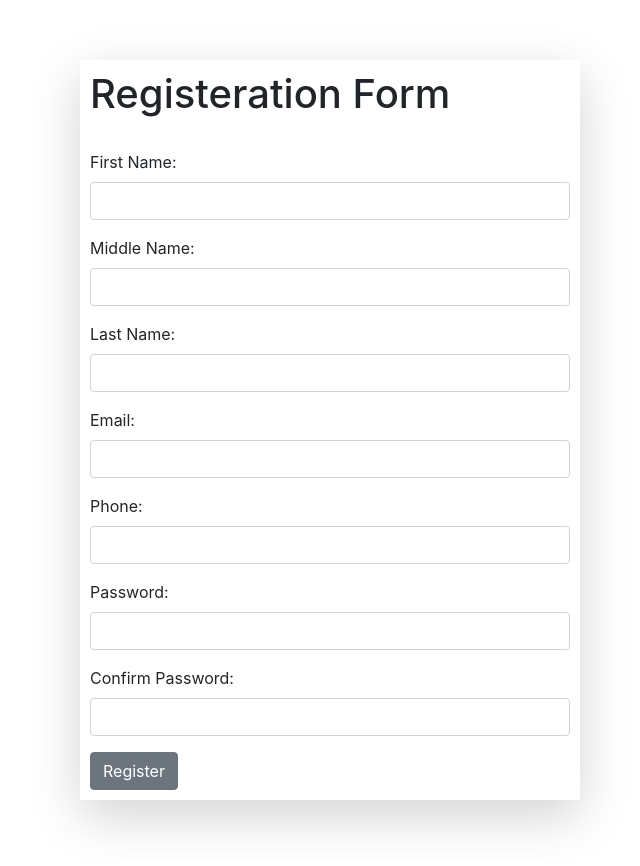
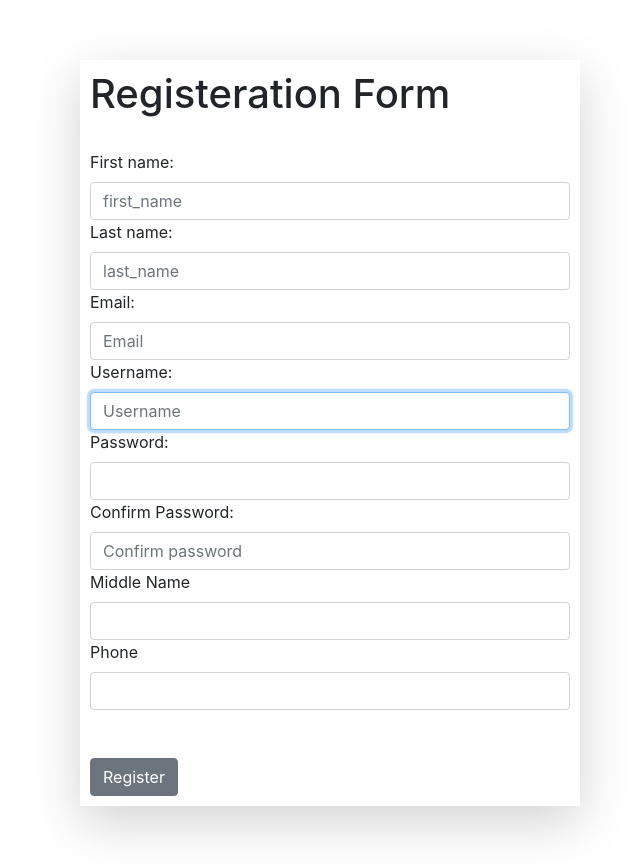
Before and after one commit to ZnS-20/Loan-Management-System, a Django app: page /register_user in a window 1280 px wide. Shown: the whole page, without its empty margins (640-1280 px from the left). Before the commit the page ends 831 px from the top, so only its background shows below. Run offline with Django 4.2, Linux system fonts and the light colour scheme.

Commit message:
Created a register form using Django's User table and add custom fields to it

```diff
--- a/LMSUser/admin.py
+++ b/LMSUser/admin.py
@@ -1,5 +1,5 @@
 from django.contrib import admin
-from .models import User
+from .models import CustomUser
 # Register your models here.
 
-admin.site.register(User)
+admin.site.register(CustomUser)
--- a/LMSUser/forms.py
+++ b/LMSUser/forms.py
@@ -1,26 +1,35 @@
 from django import forms
 from django.forms import ModelForm
-from .models import User
+from .models import CustomUser
+from django.contrib.auth.forms import UserCreationForm
+from django.contrib.auth.models import User
 
-class UserForm(ModelForm):
+
+class UserDetails(ModelForm):
+    class Meta:
+        model = CustomUser
+        fields = ('middle_name', 'phone')
+        widgets = {
+            "middle_name": forms.TextInput(attrs={'class': 'form-control'}),
+            "phone": forms.TextInput(attrs={'class': 'form-control'})
+        }
+
+
+class UserRegisterForm(UserCreationForm):
+    username = forms.CharField(widget=forms.TextInput(
+        attrs={'class': 'form-control', 'placeholder': 'Username'}))
+    first_name = forms.CharField(widget=forms.TextInput(
+        attrs={'class': 'form-control', 'placeholder': 'first_name'}))
+    last_name = forms.CharField(widget=forms.TextInput(
+        attrs={'class': 'form-control', 'placeholder': 'last_name'}))
+    password1 = forms.CharField(
+        widget=(forms.PasswordInput(attrs={'class': 'form-control'})))
+    password2 = forms.CharField(widget=forms.PasswordInput(
+        attrs={'class': 'form-control', 'placeholder': 'Confirm password'}))
+    email = forms.EmailField(widget=forms.EmailInput(
+        attrs={'class': 'form-control', 'placeholder': 'Email'}))
+
     class Meta:
         model = User
-        fields = ('first_name','middle_name','last_name','email','phone','password1','password2')
-        labels = {
-            "first_name": "First Name",
-            "last_name": "Last Name",
-            "middle_name": "Middle Name",
-            "email": "Email",
-            "phone": "Phone",
-            "password1": "Password",
-            "password2": "Confirm Password",
-        }
-        widgets = {
-            "first_name": forms.TextInput(attrs = {"class":"form-control"}),
-            "middle_name": forms.TextInput(attrs = {"class":"form-control"}),
-            "last_name": forms.TextInput(attrs = {"class":"form-control"}),
-            "email": forms.EmailInput(attrs = {"class":"form-control"}),
-            "phone": forms.TextInput(attrs = {"class":"form-control"}),
-            "password1": forms.PasswordInput(attrs = {"class":"form-control"}),
-            "password2": forms.PasswordInput(attrs = {"class":"form-control"}),
-        }
+        fields = ('username', 'first_name', 'last_name',
+                  'email', 'password1', 'password2')
--- a/LMSUser/models.py
+++ b/LMSUser/models.py
@@ -1,28 +1,25 @@
 from django.db import models
 from django.utils import timezone
+from django.contrib.auth.models import User
 
 # Create your models here.
 
-class User(models.Model):
+
+class CustomUser(models.Model):
     USER_CHOICE = (
-        (1,"ADMIN"),
-        (2,"USER"),
+        (1, "ADMIN"),
+        (2, "USER"),
     )
-    first_name = models.CharField(max_length = 60, null=False, blank=False)
-    last_name = models.CharField(max_length = 60, null=False, blank=False)
-    middle_name = models.CharField(max_length = 60, null=True, blank=True)
-    email = models.EmailField(max_length = 254, null=False, blank=False, unique=True)
-    phone = models.CharField(max_length = 10, null=False, blank=False)
-    password1 = models.CharField(max_length = 10, null=False, blank=False)
-    password2 = models.CharField(max_length = 10, null=False, blank=False)
-    is_active = models.BooleanField(default = True)
-    is_terminated = models.BooleanField(default = False)
-    created_by = models.CharField(max_length=5, choices = USER_CHOICE, default = "ADMIN")
-    created_date = models.DateField(default = timezone.now)
-    modified_by = models.CharField(max_length=5, choices = USER_CHOICE, default = "ADMIN")
-    modified_date = models.DateField(default = timezone.now)
-    version_number = models.IntegerField(default = 0)
-    is_email_verified = models.BooleanField(default = False)
-
-    def __str__(self):
-        return self.first_name + ' ' +self.last_name
+    user = models.OneToOneField(User, on_delete=models.CASCADE)
+    middle_name = models.CharField(max_length=60, null=True, blank=True)
+    phone = models.CharField(max_length=10, null=False, blank=False)
+    is_active = models.BooleanField(default=True)
+    is_terminated = models.BooleanField(default=False)
+    created_by = models.CharField(
+        max_length=5, choices=USER_CHOICE, default="ADMIN")
+    created_date = models.DateField(default=timezone.now)
+    modified_by = models.CharField(
+        max_length=5, choices=USER_CHOICE, default="ADMIN")
+    modified_date = models.DateField(default=timezone.now)
+    version_number = models.IntegerField(default=0)
+    is_email_verified = models.BooleanField(default=False)
--- a/LMSUser/templates/LMSUser/register_user.html
+++ b/LMSUser/templates/LMSUser/register_user.html
@@ -6,7 +6,48 @@
     <br/>
         <form action="" method="POST">
             {% csrf_token %}
-            {{form.as_p}}
+            <div class="field">
+                {{ form.first_name.errors }}
+                <label for="id_first_name">First name: </label>
+                    {{ form.first_name }}
+            </div>
+            <div class="field">
+                {{ form.last_name.errors }}
+                <label for="id_last_name">Last name: </label>
+                {{ form.last_name }}
+            </div>
+            <div class="field">
+                {{ form.email.errors }}
+                <label for="id_email">Email: </label>
+                {{ form.email }}
+            </div>
+            <div class="field">
+                {{ form.username.errors }}
+                <label for="id_username">Username: </label>
+                {{ form.username }}
+            </div>
+            <div class="field">
+                {{ form.password1.errors }}
+                <label for="id_password1">Password: </label>
+                {{ form.password1 }}
+            </div>
+            <div class="field">
+                {{ form.password2.errors }}
+                <label for="id_password2">Confirm Password: </label>
+                {{ form.password2 }}
+            </div>
+
+            <div class="field">
+                {{ formDetails.middle_name.errors }}
+                <label for="id_middle_name">Middle Name </label>
+                {{ formDetails.middle_name }}
+            </div>
+            <div class="field">
+                {{ formDetails.phone.errors }}
+                <label for="id_phone">Phone </label>
+                {{ formDetails.phone }}
+            </div>
+            <br/><br/>
             <input type="submit" value="Register" class="btn btn-secondary">
         </form>
 </div>
--- a/LMSUser/views.py
+++ b/LMSUser/views.py
@@ -1,18 +1,29 @@
 from django.shortcuts import render, redirect
-from .forms import UserForm
+from .forms import UserRegisterForm, UserDetails
+from django.http import HttpResponse
 
 # Create your views here.
+
+
 def home(request):
-    return render(request,'LMSUser/home.html',{})
+    return render(request, 'LMSUser/home.html', {})
+
 
 def register_user(request):
     if request.method == "POST":
-        form = UserForm(request.POST)
-        if form.is_valid():
-            form.save()
+        form = UserRegisterForm(request.POST)
+        formDetails = UserDetails(request.POST)
+        if form.is_valid() and formDetails.is_valid():
+            user = form.save()
+            user.refresh_from_db()
+            userdetails = formDetails.save(commit=False)
+            userdetails.user = user
+            userdetails.save()
+            user.save()
             return redirect('home')
         else:
-            return redirect('register_user')
+            return render(request, 'LMSUser/register_user.html', {"form": form, "formDetails": formDetails})
     else:
-        form = UserForm
-        return render(request,'LMSUser/register_user.html',{"form":form})
+        form = UserRegisterForm
+        formDetails = UserDetails
+        return render(request, 'LMSUser/register_user.html', {"form": form, "formDetails": formDetails})
```
Also changed, not shown: LMSUser/migrations/0007_customuser_delete_user.py (added), LMSUser/migrations/0008_remove_customuser_password1_and_more.py (added).
